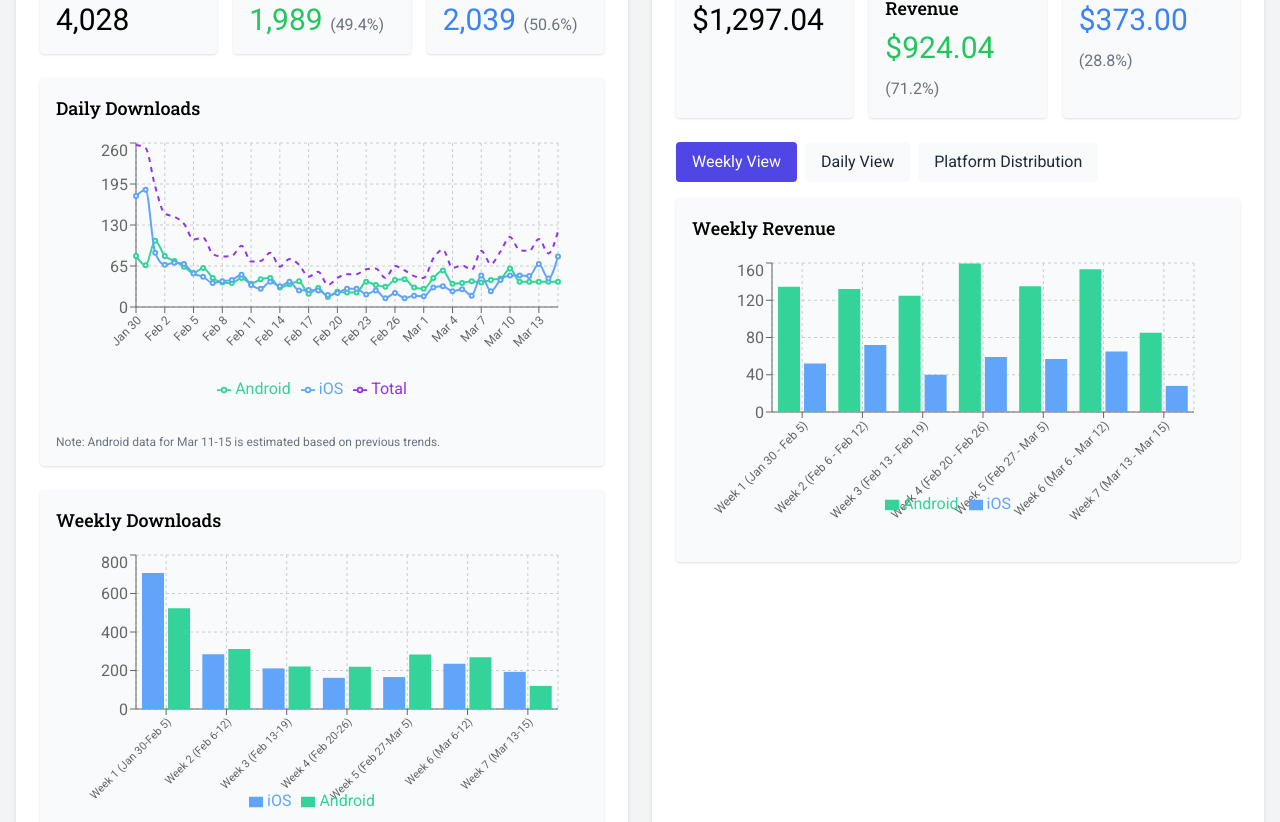
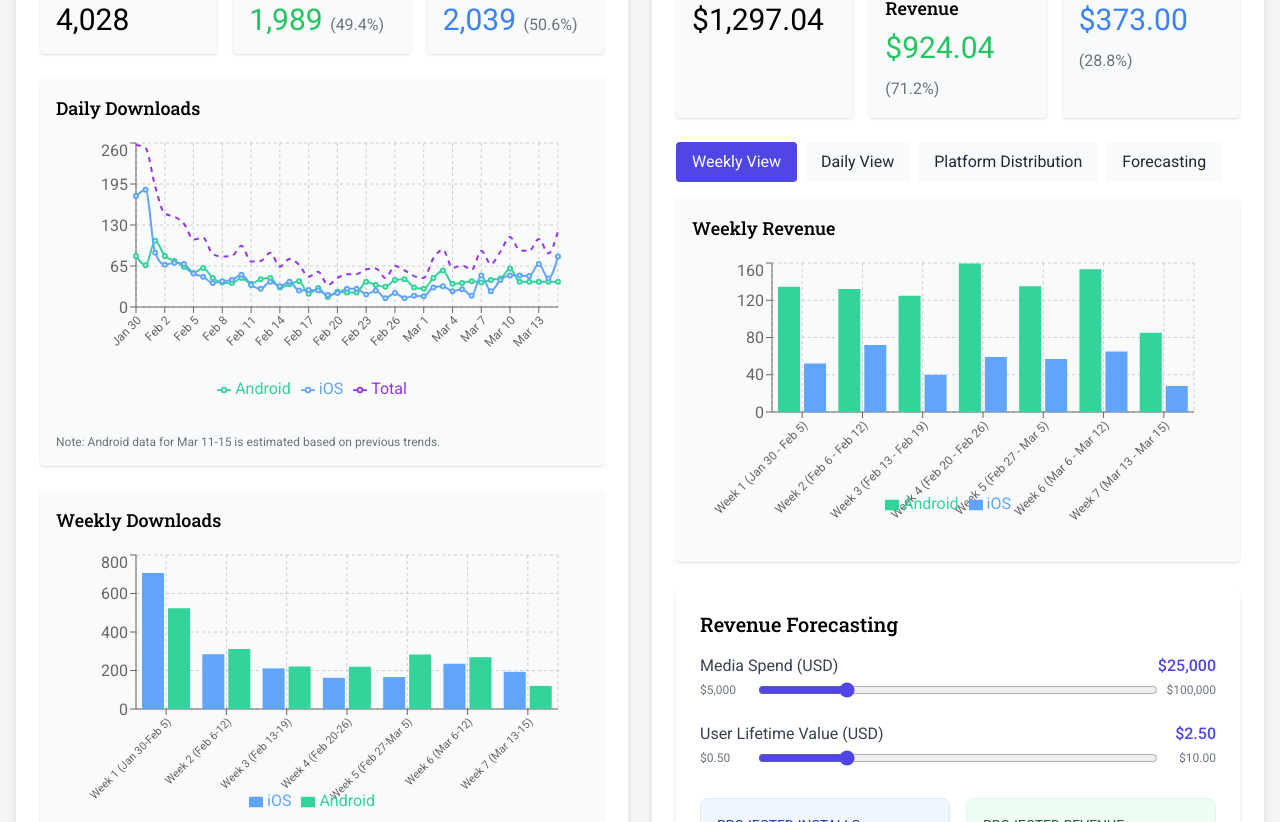
Before and after one commit to robertredbox/RBM_SuperOne_Dashboard_170325, a React (Create React App) app: page / in a window 1280 px wide. Shown: the part 438-1260 px from the top of the page. Built offline with nearby package versions, Linux system fonts and the light colour scheme.

Commit message:
Update USDRevenue component to integrate RevenueForecasting

```diff
--- a/src/components/USDRevenue.js
+++ b/src/components/USDRevenue.js
@@ -1,5 +1,6 @@
 import React, { useState } from 'react';
 import { LineChart, Line, BarChart, Bar, PieChart, Pie, Cell, XAxis, YAxis, CartesianGrid, Tooltip, Legend, ResponsiveContainer } from 'recharts';
+import RevenueForecasting from './RevenueForecasting';
 
 const USDRevenue = () => {
   const [activeView, setActiveView] = useState('weekly');
@@ -136,6 +137,13 @@ const USDRevenue = () => {
         >
           Platform Distribution
         </button>
+        <button
+          className={`px-4 py-2 rounded ${activeView === 'forecasting' ? 'bg-indigo-600 text-white' : 'bg-gray-50 text-gray-800'}`}
+          onClick={() => setActiveView('forecasting')}
+          style={{ fontFamily: '"Roboto", sans-serif', fontWeight: 400 }}
+        >
+          Forecasting
+        </button>
       </div>
 
       {/* Charts */}
@@ -208,7 +216,20 @@ const USDRevenue = () => {
             </div>
           </div>
         )}
+
+        {activeView === 'forecasting' && (
+          <div>
+            <h3 className="text-lg mb-4" style={{ fontFamily: '"Roboto Slab", serif', fontWeight: 500 }}>Revenue Forecasting Tool</h3>
+            <p className="mb-4" style={{ fontFamily: '"Roboto", sans-serif', fontWeight: 400 }}>
+              Use the sliders below to forecast future revenue based on different media spend and user lifetime value assumptions.
+            </p>
+            <RevenueForecasting />
+          </div>
+        )}
       </div>
+
+      {/* Revenue Forecasting Component (always visible, regardless of activeView) */}
+      {activeView !== 'forecasting' && <RevenueForecasting />}
     </div>
   );
 };
```
